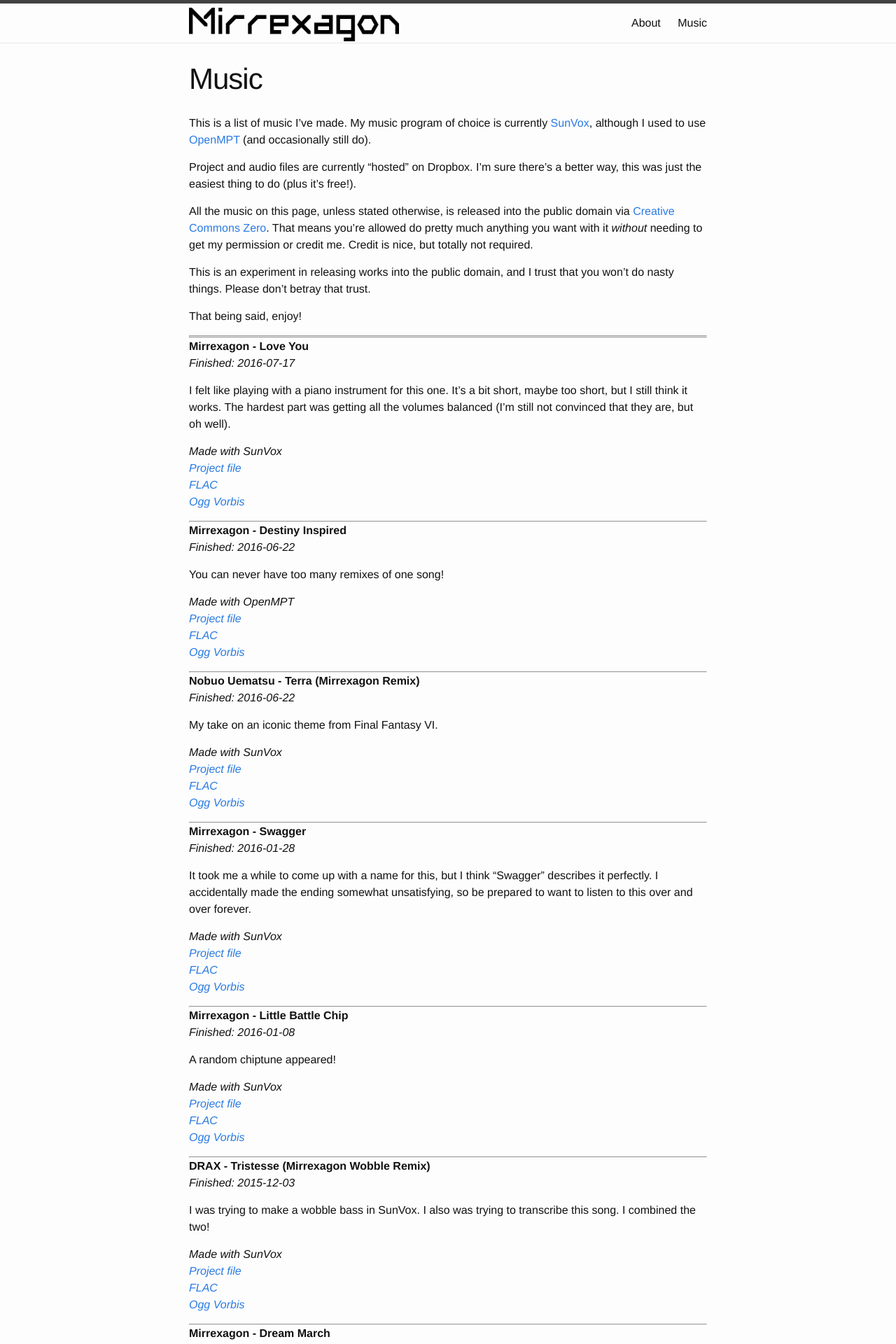
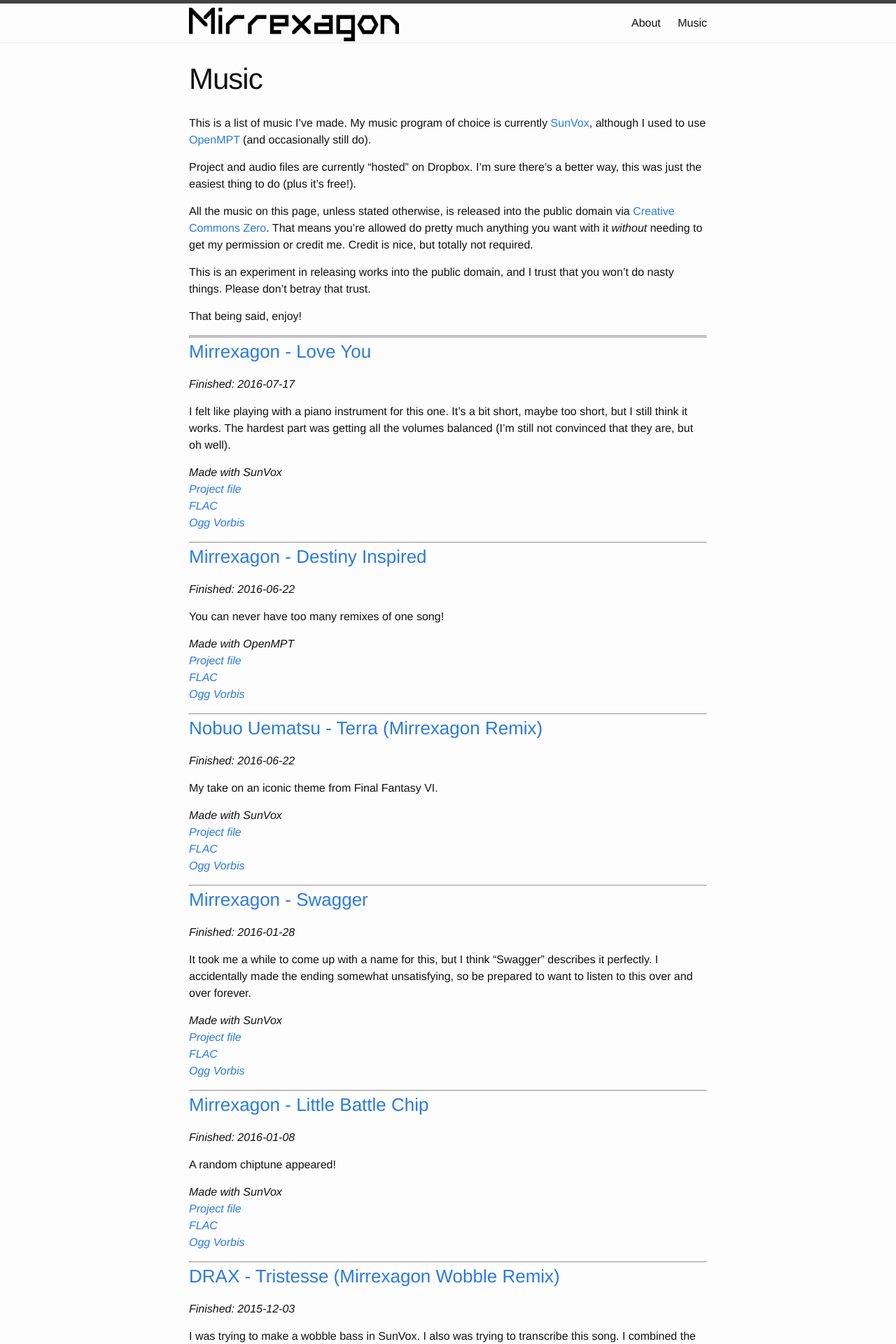
Before and after one commit to legospacy/legospacy.github.io, a Jekyll site: the page built from music.md, in a window 1280 px wide. Shown: the top 1920 px of the page at 70% size. Built offline with Jekyll 4.4.1, drawn with Linux system fonts in a browser that asks for light colours.

Commit message:
Enable intra-page linking to a song

```diff
--- a/music.md
+++ b/music.md
@@ -19,7 +19,7 @@ That being said, enjoy!
 {% for song in site.data.music %}
 ---
 
-**{{ song.tags.Artist }} - {{ song.tags.Title }}** <br />
+### <a name="{{ song.filename }}" href="#{{ song.filename }}">{{ song.tags.Artist }} - {{ song.tags.Title }}</a>
 *Finished: {{ song.tags.Date | default: "before early 2015" }}*
 
 {{ song.comment | newline_to_br }}
```
